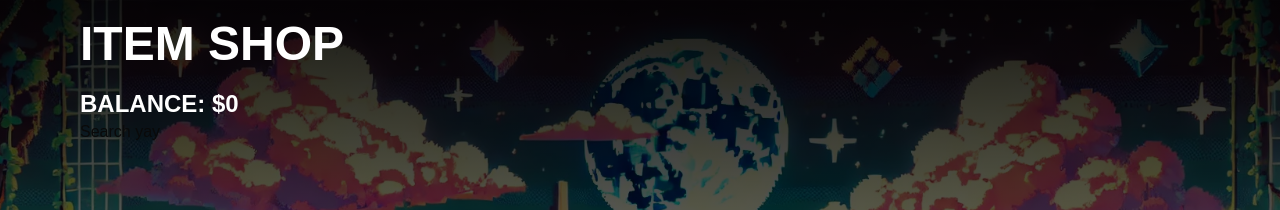
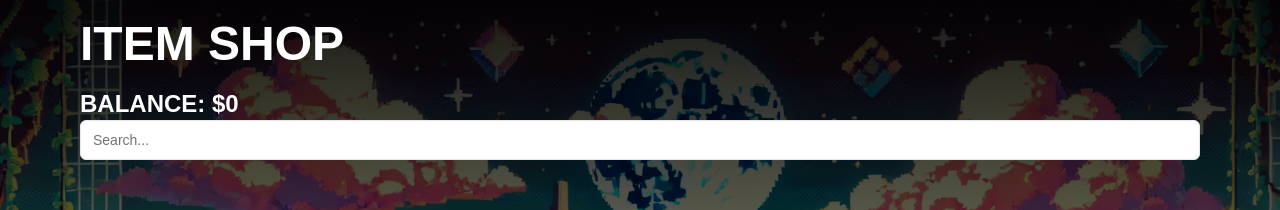
Before and after one commit to rto24/Discordia, a Next.js app: page /store in a window 1280 px wide. Shown: the top 210 px of the page. Built offline with nearby package versions, Linux system fonts and the light colour scheme; no server answers.

Commit message:
render input bar

```diff
--- a/src/components/FilterBar.tsx
+++ b/src/components/FilterBar.tsx
@@ -2,6 +2,7 @@
 
 import React, { useState, useMemo, useEffect } from "react";
 import { storeItem, StoreSearchParams } from "@/types/types";
+import { Input } from "./ui/input";
 
 interface FilterBarProps {
   items: storeItem[];
@@ -29,7 +30,7 @@ const FilterBar = ({ items, onFilter }: FilterBarProps) => {
 
   return (
     <div>
-      Search yay
+      <Input type="text" placeholder="Search..."/>
     </div>
   )
 };
```
